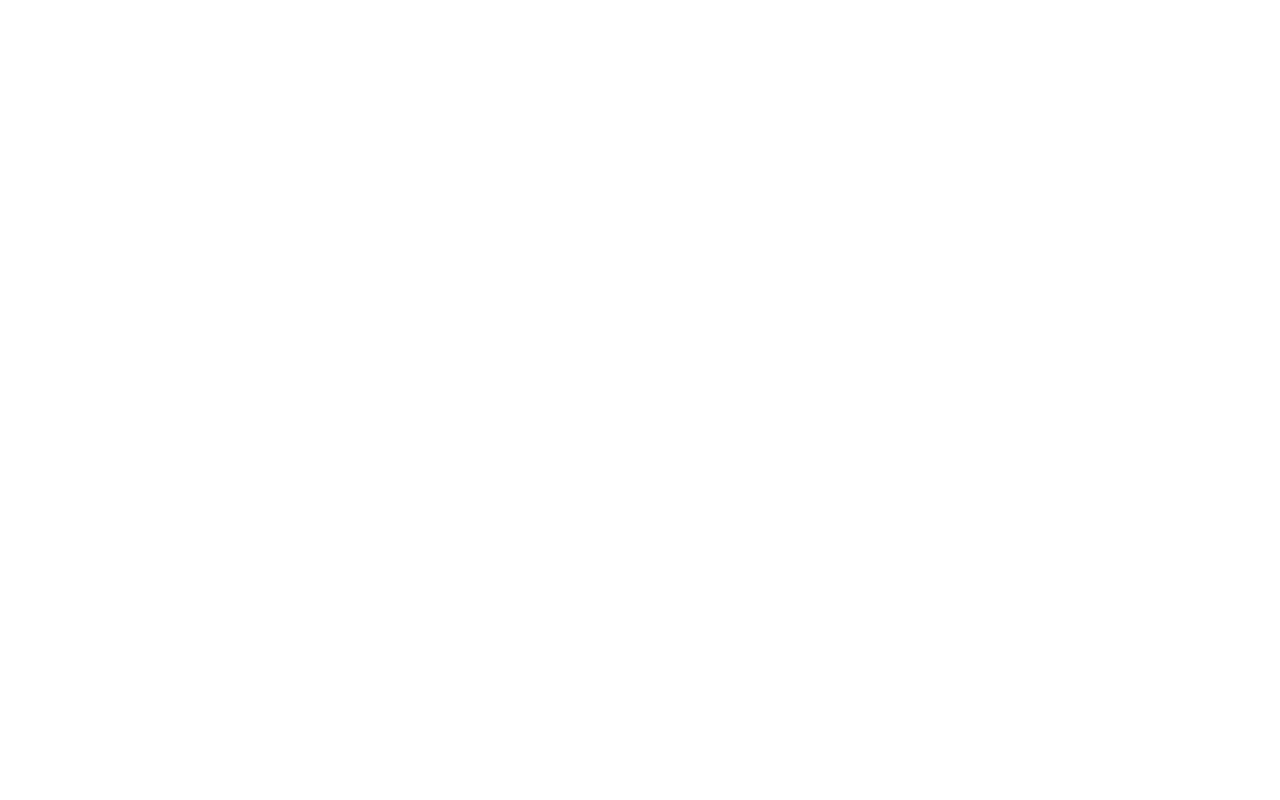
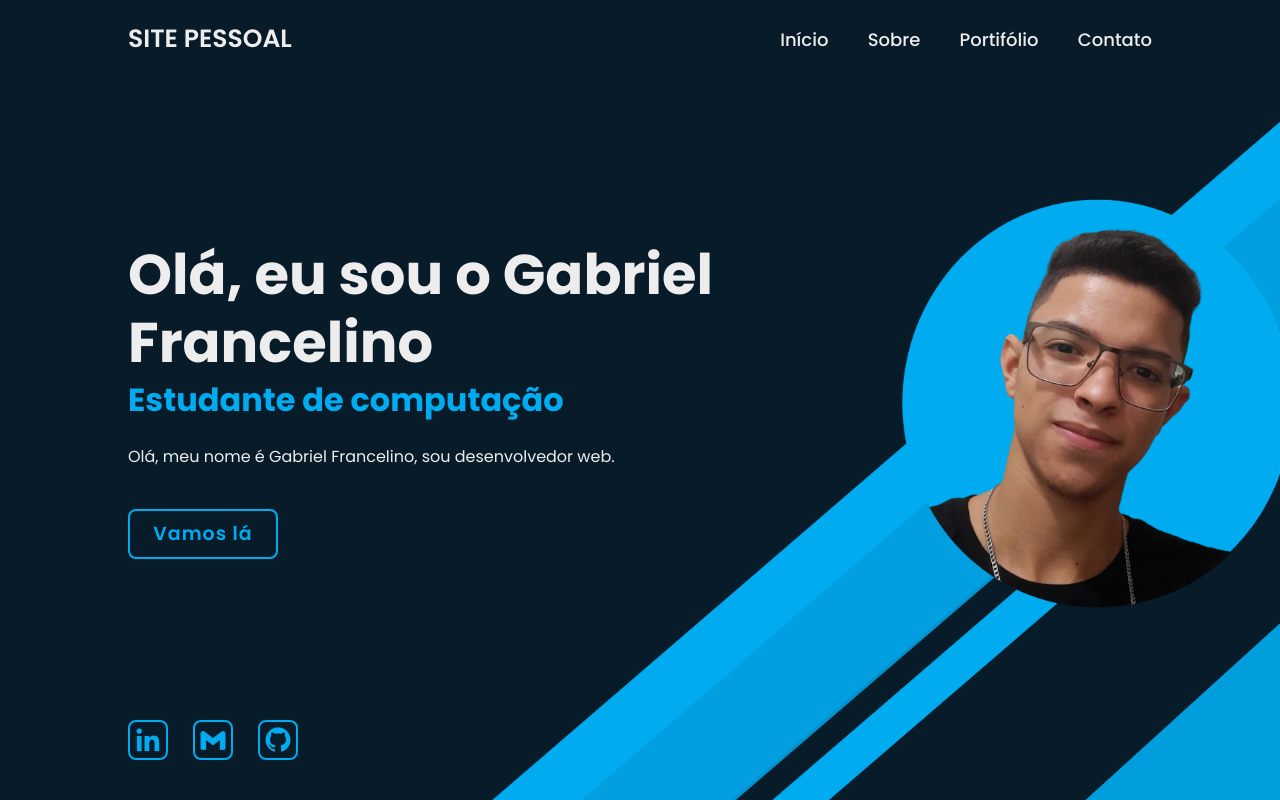
Before and after one commit to gabriel-francelino/SitePessoalGabrielFrancelino_HTML_CSS, a plain HTML site: page index.html in a window 1280 px wide. Drawn offline with nearby package versions, Linux system fonts and the light colour scheme.

Commit message:
Primeira versão da página inicial pronta

```diff
--- a/css/style.css
+++ b/css/style.css
@@ -0,0 +1,174 @@
+@import url('https://fonts.googleapis.com/css2?family=Poppins:wght@300;400;500;600;700;800;900&display=swap');
+
+* {
+    margin: 0;
+    padding: 0;
+    box-sizing: border-box;
+    font-family: 'Poppins', sans-serif;
+}
+
+body {
+    /* background: #081b29; */
+    color: #ededed
+}
+
+.header{
+    position: fixed;
+    top: 0;
+    left: 0;
+    width: 100%;
+    padding: 20px 10%;
+    background: transparent;
+    display: flex;
+    justify-content: space-between;
+    align-items: center;
+    z-index: 100;
+}
+
+.logo{
+    font-size: 25px;
+    color: #ededed;
+    font-weight: 600;
+    text-decoration: none;
+}
+
+.navbar a{
+    font-size: 18px;
+    color: #ededed;
+    font-weight: 500;
+    text-decoration: none;
+    margin-left: 35px;
+    transition: .3s;
+}
+
+.navbar a:hover{
+    color: #00abf0;
+}
+
+.home {
+    height: 100vh;
+    background: url(../img/home_personal_website.png) no-repeat;
+    background-size: cover;
+    background-position: center;
+    display: flex;
+    align-items: center;
+    padding: 0 10%;
+}
+
+.home-content {
+    max-width: 600px;
+}
+
+.home-content h1 {
+    font-size: 56px;
+    font-weight: 700;
+    line-height: 1.2;
+}
+
+.home-content h3 {
+    font-size: 32px;
+    font-weight: 700;
+    color: #00abf0;
+}
+
+.home-content p {
+    font-size: 16px;
+    margin: 20px 0 40px;
+}
+
+.home-content .btn-box {
+    display: flex;
+    justify-content: space-between;
+    width: 345px;
+    height: 50px;
+}
+
+.btn-box a {
+    position: relative;
+    display: inline-flex;
+    justify-content: center;
+    align-items: center;
+    width: 150px;
+    height: 100%;
+    background: transparent;
+    border: 2px solid #00abf0;
+    border-radius: 8px;
+    font-size: 19px;
+    color: #00abf0;
+    text-decoration: none;
+    font-weight: 600;
+    letter-spacing: 1px;
+    z-index: 1;
+    overflow: hidden;
+    transition: .5s;
+}
+
+/* .btn-box a:nth-child(1,2) {
+    background: transparent;
+    color: #00abf0;
+}  */
+.btn-box a:hover {
+    color: #081b29;
+}
+
+.btn-box a::before {
+    content: '';
+    position: absolute;
+    top: 0;
+    left: 0;
+    width: 0;
+    height: 100%;
+    background: #00abf0;
+    z-index: -1;
+    transition: .5s;
+}
+
+.btn-box a:hover::before {
+    width: 100%;
+    color: #081b29;
+}
+
+.home-sci {
+    position: absolute;
+    bottom: 40px;
+    width: 170px;
+    display: flex;
+    justify-content: space-between;
+}
+
+.home-sci a{
+    position: relative;
+    display: inline-flex;
+    justify-content: center;
+    align-items: center;
+    width: 40px;
+    height: 40px;
+    background: transparent;
+    border: 2px solid #00abf0;
+    border-radius: 20%;
+    font-size: 30px;
+    color: #00abf0;
+    text-decoration: none;
+    z-index: 1;
+    overflow: hidden;
+}
+
+.home-sci a:hover {
+    color: #081b29;
+}
+
+.home-sci a::before {
+    content: '';
+    position: absolute;
+    top: 0;
+    left: 0;
+    width: 0;
+    height: 100%;
+    background: #00abf0;
+    z-index: -1;
+    transition: .5s;
+}
+
+.home-sci a:hover::before {
+    width: 100%;
+}
--- a/index.html
+++ b/index.html
@@ -6,8 +6,39 @@
     <meta name="viewport" content="width=device-width, initial-scale=1.0">
     <title>Portifólio - Gabriel Francelino</title>
     <link rel="stylesheet" href="css/style.css">
+    <link href='https://unpkg.com/boxicons@2.1.4/css/boxicons.min.css' rel='stylesheet'>
+
 </head>
 <body>
+    <header class="header">
+        <a href="#" class="logo">SITE PESSOAL</a>
+
+        <nav class="navbar">
+            <a href="#">Início</a>
+            <a href="#">Sobre</a>
+            <a href="#">Portifólio</a>
+            <a href="#">Contato</a>
+        </nav>
+    </header>
+
+    <section class="home">
+        <div class="home-content">
+            <h1>Olá, eu sou o Gabriel Francelino</h1>
+            <h3>Estudante de computação</h3>
+            <p>
+                Olá, meu nome é Gabriel Francelino, sou desenvolvedor web.
+            </p>
+            <div class="btn-box">
+                <a href="#">Vamos lá</a>
+            </div>
+        </div>
+
+        <div class="home-sci">
+            <a href="https://www.linkedin.com/in/gabrielfrancelino/"><i class='bx bxl-linkedin'></i></a>
+            <a href="gabriel.francelino@sou.unifal-mg.edu.br"><i class='bx bxl-gmail'></i></a>
+            <a href="https://github.com/gabriel-francelino"><i class='bx bxl-github'></i></a>
+        </div>
+    </section>
 
 </body>
 </html>
```
Also changed, not shown: img/home.jpg (added), img/home_personal_website.png (added).
